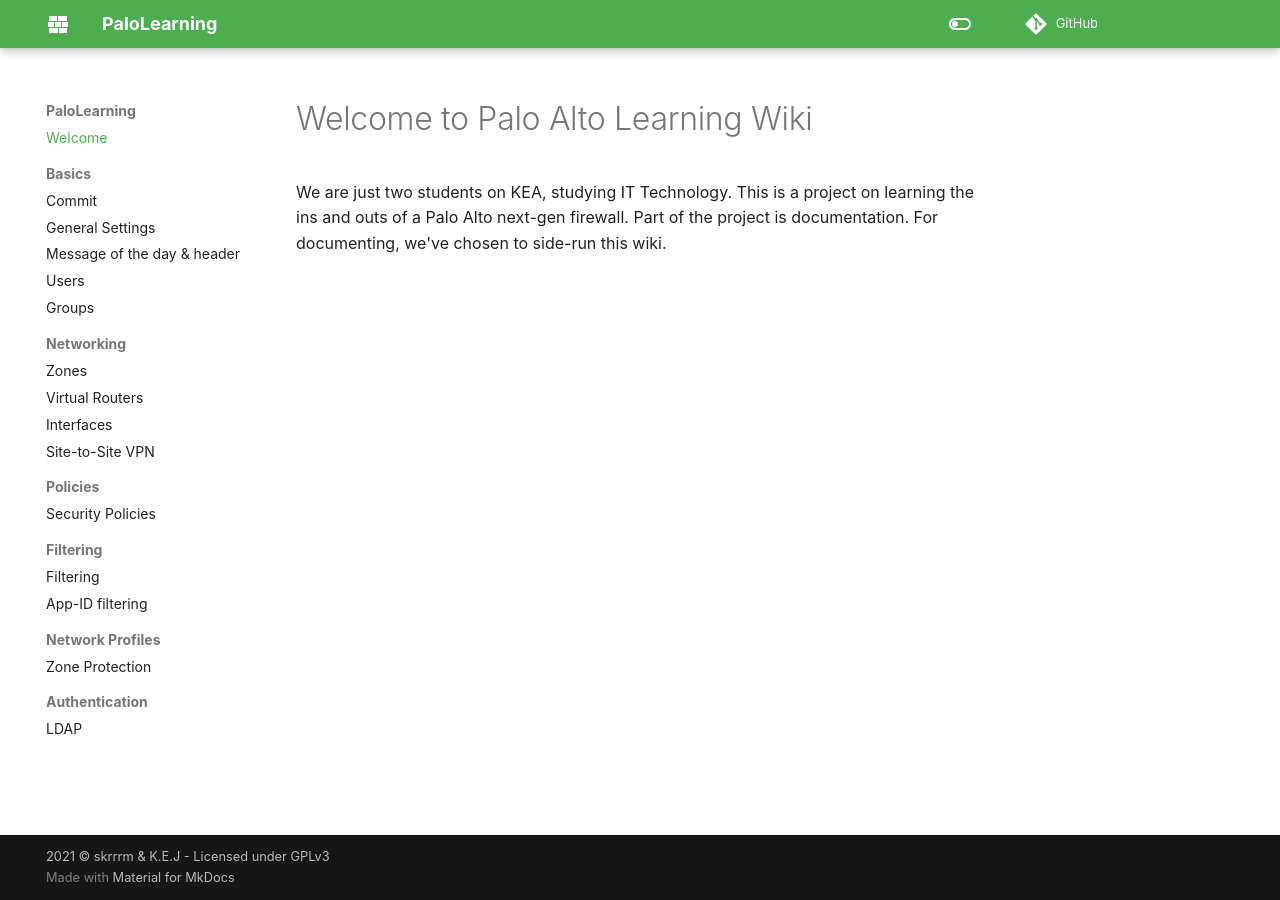
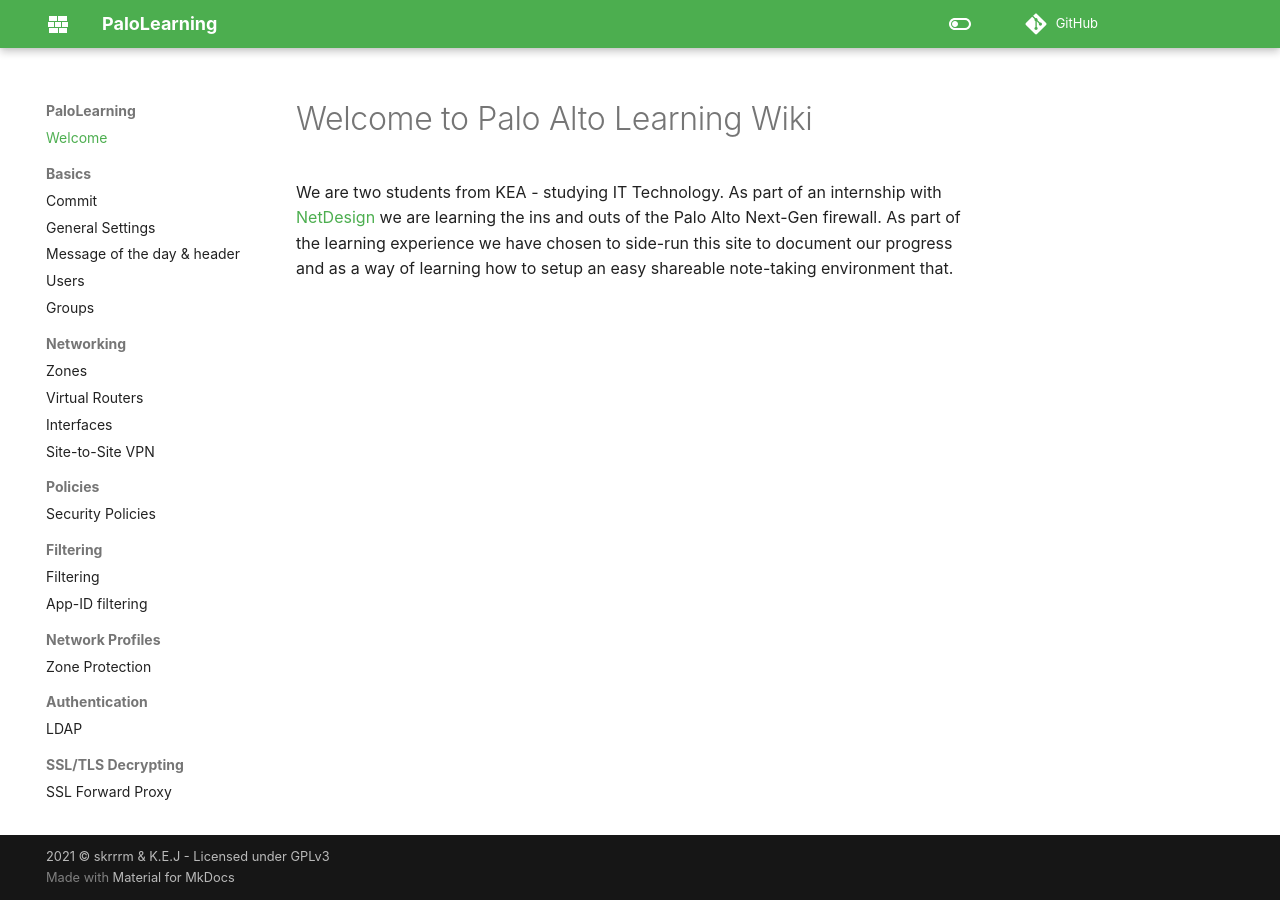
Before and after one commit to skrrrm/PaloLearning, an MkDocs documentation site: the page built from docs/index.md, in a window 1280 px wide. Built offline with MkDocs 1.6.1 and Material for MkDocs 9.7.7, drawn with Linux system fonts in a browser that asks for light colours; comment, search, counter and statistics services are not loaded.

Commit message:
SSL Decrypting

```diff
--- a/docs/index.md
+++ b/docs/index.md
@@ -1,3 +1,3 @@
 # Welcome to Palo Alto Learning Wiki
 
-We are just two students on KEA, studying IT Technology. This is a project on learning the ins and outs of a Palo Alto next-gen firewall. Part of the project is documentation. For documenting, we've chosen to side-run this wiki.
+We are two students from KEA - studying IT Technology. As part of an internship with [NetDesign](https://www.netdesign.dk) we are learning the ins and outs of the Palo Alto Next-Gen firewall. As part of the learning experience we have chosen to side-run this site to document our progress and as a way of learning how to setup an easy shareable note-taking environment that.
--- a/mkdocs.yml
+++ b/mkdocs.yml
@@ -20,6 +20,8 @@
     - Zone Protection: 'network_profiles/zoneprotection.md'
   - Authentication:
     - LDAP: 'authentication/ldap.md'
+  - SSL/TLS Decrypting:
+    - SSL Forward Proxy: 'ssl_tsl/ssl_fw_proxy.md'
 
 site_name: PaloLearning
 site_url: https://skrrrm.github.io/PaloLearning/
```
Also changed, not shown: docs/ssl_tsl/ssl_fw_proxy.md (added, +47 -0 lines), docs/images/decryption_policy_rule.png (added), docs/images/decryption_verify.png (added), docs/images/export_certificate.png (added), docs/images/fw_proxy_certificate.png (added).
